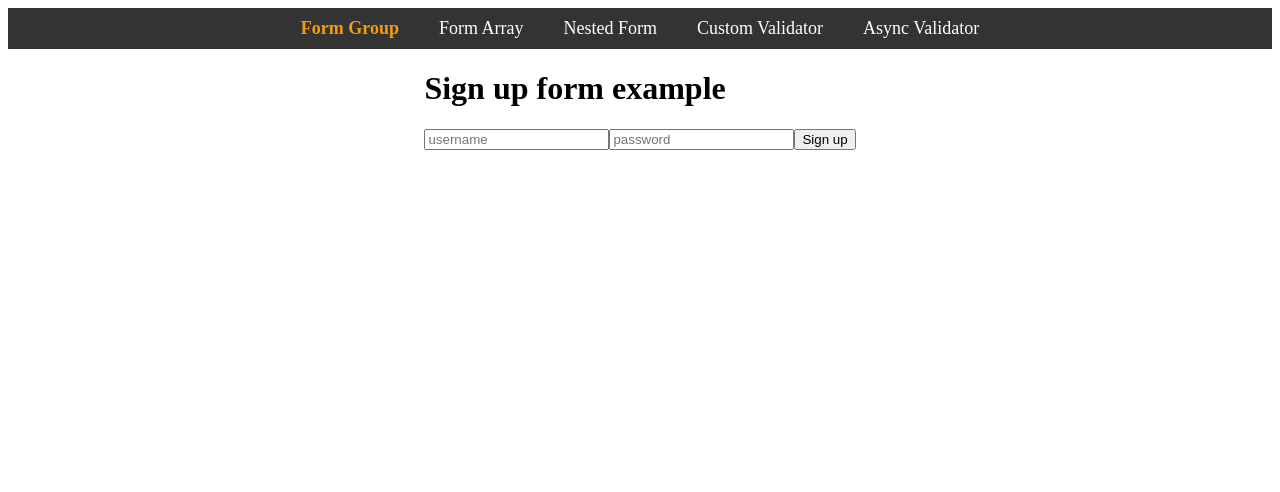
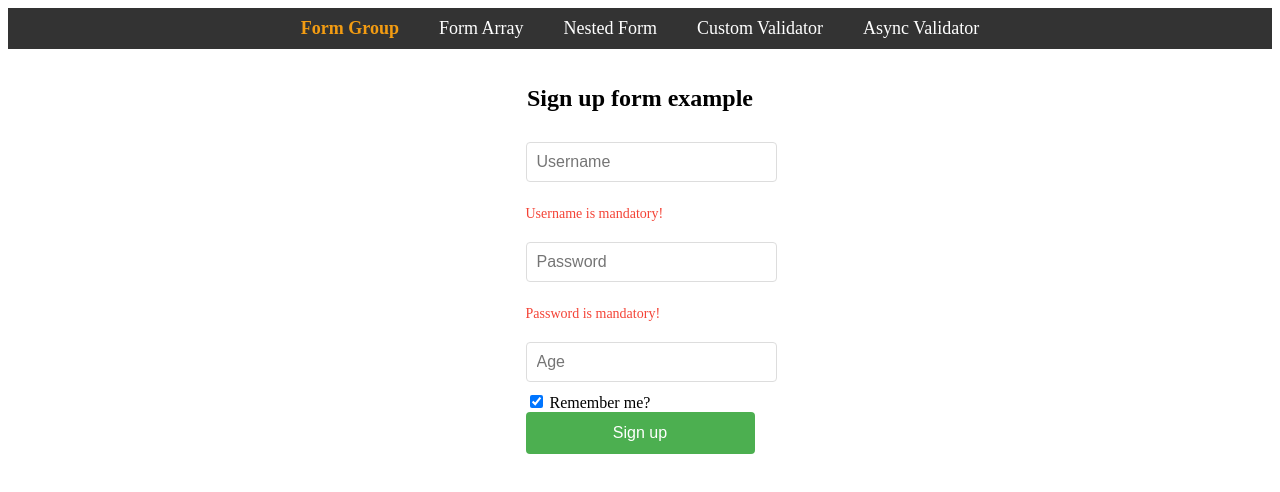
Before and after one commit to etienne-orchis/advanced-ng-app, an Angular app: page /reactive-form/form-group in a window 1280 px wide. Shown: the top 492 px of the page. Built offline with nearby package versions, Linux system fonts and the light colour scheme.

Commit message:
adding validators on the username and password

```diff
--- a/src/app/reactive-form/form-group/form-group.component.html
+++ b/src/app/reactive-form/form-group/form-group.component.html
@@ -4,16 +4,32 @@
   <form (submit)="handleSubmit()" [formGroup]="signUpForm">
     <input
       type="text"
-      placeholder="username"
+      placeholder="Username"
       formControlName="username"
       class="form-field-input"
     />
+    @if (signUpForm.get('username')?.invalid) {
+    <p class="error-text">Username is mandatory!</p>
+    }
+
     <input
       type="password"
-      placeholder="password"
+      placeholder="Password"
       formControlName="password"
       class="form-field-input"
     />
+    @if (signUpForm.get('password')?.invalid) {
+    <p class="error-text">Password is mandatory!</p>
+    }
+    <input
+      type="number"
+      placeholder="Age"
+      formControlName="age"
+      class="form-field-input"
+    />
+    <div>
+      <input type="checkbox" formControlName="rememberMe" /> Remember me?
+    </div>
 
     <button type="submit" class="button-primary">Sign up</button>
   </form>
--- a/src/app/reactive-form/form-group/form-group.component.scss
+++ b/src/app/reactive-form/form-group/form-group.component.scss
@@ -0,0 +1,40 @@
+.form-wrapper {
+  padding-top: 20px;
+  max-width: 400px;
+  h1 {
+    text-align: center;
+    font-size: 24px;
+    margin-bottom: 20px;
+  }
+  .form-field-input {
+    width: 100%;
+    padding: 10px;
+    margin: 10px 0;
+    border: 1px solid #ddd;
+    border-radius: 4px;
+    font-size: 16px;
+    &:focus {
+      outline: none;
+      border-color: #4caf50;
+    }
+  }
+  .error-text {
+    color: #f44336;
+    font-size: 14px;
+    margin-bottom: 10px;
+  }
+  .button-primary {
+    width: 100%;
+    padding: 12px;
+    background-color: #4caf50;
+    color: white;
+    border: none;
+    border-radius: 4px;
+    font-size: 16px;
+    cursor: pointer;
+    transition: background-color 0.3s ease;
+    &:hover {
+      background-color: #45a049;
+    }
+  }
+}
--- a/src/app/reactive-form/form-group/form-group.component.ts
+++ b/src/app/reactive-form/form-group/form-group.component.ts
@@ -1,5 +1,10 @@
 import { Component } from '@angular/core';
-import { FormBuilder, FormGroup, ReactiveFormsModule } from '@angular/forms';
+import {
+  FormBuilder,
+  FormGroup,
+  ReactiveFormsModule,
+  Validators,
+} from '@angular/forms';
 
 @Component({
   selector: 'app-form-group',
@@ -14,15 +19,28 @@ export class FormGroupComponent {
 
   ngOnInit(): void {
     this.signUpForm = this.fb.group({
-      // Form Group
-      username: [''], // Form Control
-      password: [''], // Form Control
+      username: [
+        '',
+        [
+          Validators.required,
+          Validators.minLength(3),
+          Validators.maxLength(24),
+        ],
+      ],
+      password: ['', [Validators.required, Validators.minLength(10)]],
+      age: ['', [Validators.min(12), Validators.pattern('^[0-9]*$')]], // numbers only
+      rememberMe: [true],
     });
   }
 
   handleSubmit() {
     const formValue = this.signUpForm.value;
+    const isFormValid = this.signUpForm.valid;
+    console.log('isFormValid :>> ', isFormValid);
 
+    if (!isFormValid) {
+      return;
+    }
     console.log('formValue :>> ', formValue);
   }
 }
```
